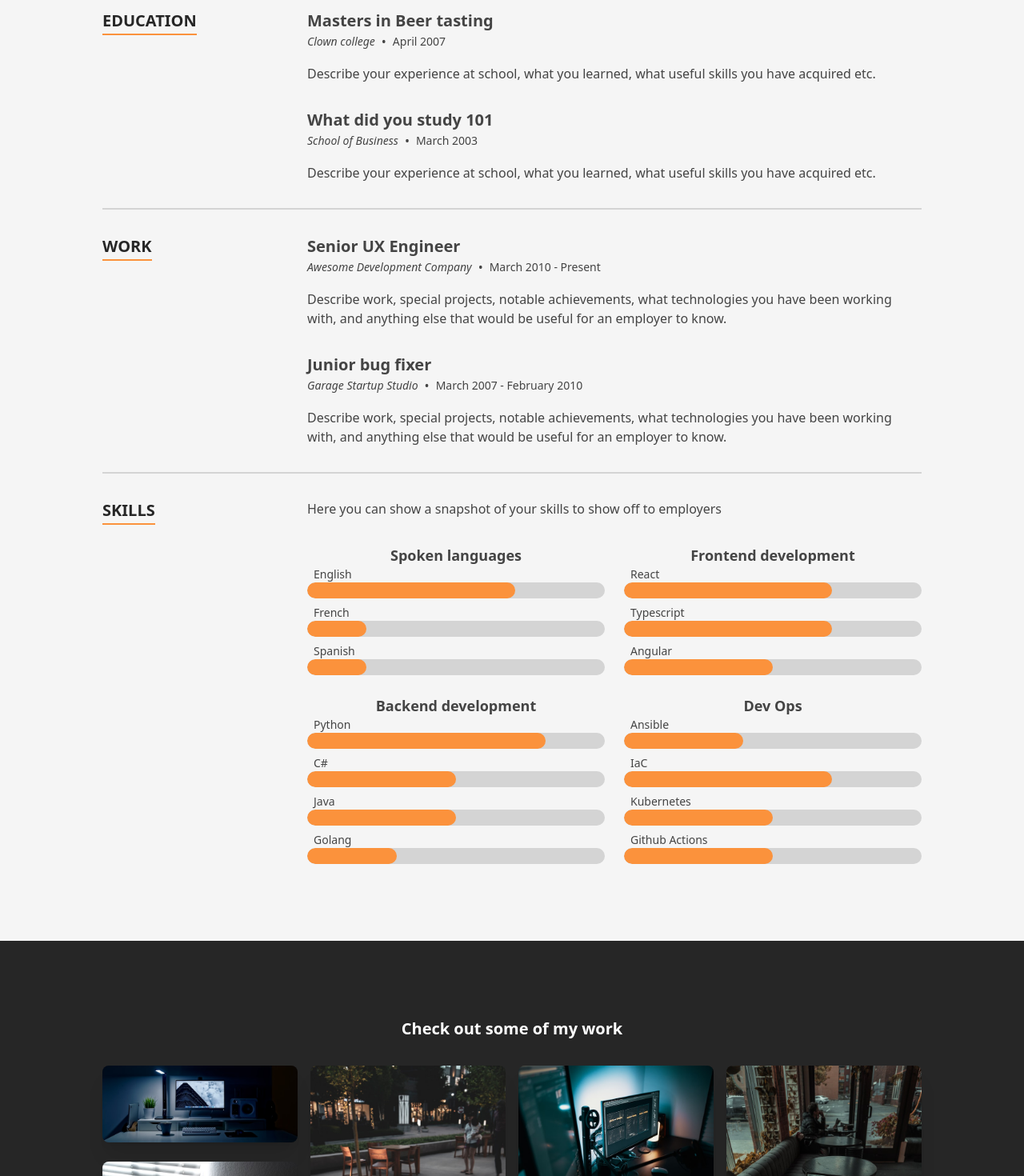
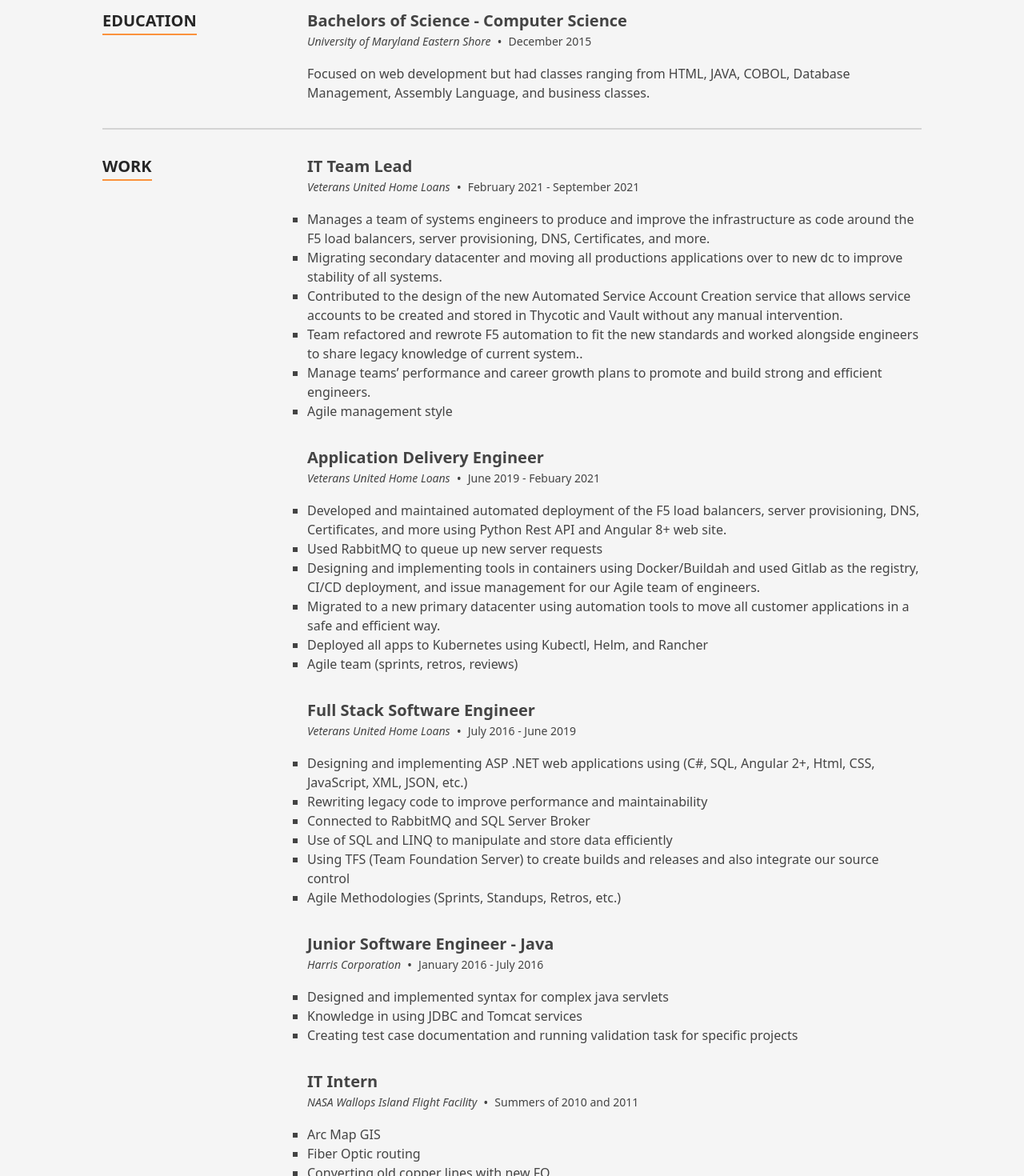
Before and after one commit to bjmccotter7192/mccotter-net-resume, a Next.js app: page / in a window 1280 px wide. Shown: the part 1280-2750 px from the top of the page at 80% size. Built offline with nearby package versions, Linux system fonts and the light colour scheme.

Commit message:
adding my personal info and fun pictures

```diff
--- a/src/data/data.tsx
+++ b/src/data/data.tsx
@@ -9,11 +9,11 @@
 } from '@heroicons/react/outline';
 
 import GithubIcon from '../components/Icon/GithubIcon';
-import InstagramIcon from '../components/Icon/InstagramIcon';
+import FacebookIcon from '../components/Icon/FacebookIcon';
 import LinkedInIcon from '../components/Icon/LinkedInIcon';
 import StackOverflowIcon from '../components/Icon/StackOverflowIcon';
 import TwitterIcon from '../components/Icon/TwitterIcon';
-import heroImage from '../images/header-background.webp';
+import heroImage from '../images/star-wars-wallpaper.jpg';
 import porfolioImage1 from '../images/portfolio/portfolio-1.jpg';
 import porfolioImage2 from '../images/portfolio/portfolio-2.jpg';
 import porfolioImage3 from '../images/portfolio/portfolio-3.jpg';
@@ -25,7 +25,7 @@
 import porfolioImage9 from '../images/portfolio/portfolio-9.jpg';
 import porfolioImage10 from '../images/portfolio/portfolio-10.jpg';
 import porfolioImage11 from '../images/portfolio/portfolio-11.jpg';
-import profilepic from '../images/profilepic.jpg';
+import profilepic from '../images/FakeProfilePic.jpg';
 import testimonialImage from '../images/testimonial.webp';
 import {
   About,
@@ -44,8 +44,8 @@
  * Page meta data
  */
 export const homePageMeta: HomepageMeta = {
-  title: 'William McCotter Resume',
-  description: "This is the full resume for William McCotter.",
+  title: 'William (BJ) McCotter',
+  description: "This is the full resume for William (BJ) McCotter.",
 };
 
 /**
@@ -78,11 +78,6 @@
         and a growing interest in data & machine learning. Strong individual with an automation first mentality, passion for programming,
         and have tremendous interpersonal skills.
       </p>
-      {/* <p className="prose-sm text-stone-200 sm:prose-base lg:prose-lg">
-        In my free time time, you can catch me training in <strong className="text-stone-100">Muay Thai</strong>,
-        plucking my <strong className="text-stone-100">banjo</strong>, or exploring beautiful{' '}
-        <strong className="text-stone-100">Vancouver Island</strong>.
-      </p> */}
     </>
   ),
   actions: [
@@ -121,19 +116,53 @@
  */
 export const skills: SkillGroup[] = [
   {
-    name: 'Spoken languages',
+    name: 'Frontend development',
     skills: [
       {
-        name: 'English',
+        name: 'React',
         level: 7,
       },
       {
-        name: 'French',
-        level: 2,
+        name: 'Angular',
+        level: 5,
       },
       {
-        name: 'Spanish',
-        level: 2,
+        name: 'Typescript',
+        level: 7,
+      },
+    ],
+  },
+  {
+    name: 'Dev Ops',
+    skills: [
+      {
+        name: 'Github Actions',
+        level: 5,
+      },
+      {
+        name: 'Ansible',
+        level: 4,
+      },
+      {
+        name: 'Kubernetes',
+        level: 5,
+      },
+    ],
+  },
+  {
+    name: 'Backend development',
+    skills: [
+      {
+        name: 'Python',
+        level: 8,
+      },
+      {
+        name: 'C#',
+        level: 5,
+      },
+      {
+        name: 'Node.js',
+        level: 5,
       },
     ],
   },
@@ -155,44 +184,19 @@
     ],
   },
   {
-    name: 'Backend development',
+    name: 'Database',
     skills: [
       {
-        name: 'Python',
-        level: 8,
-      },
-      {
-        name: 'C#',
-        level: 5,
-      },
-      {
-        name: 'Java',
-        level: 5,
-      },
-      {
-        name: 'Golang',
-        level: 3,
-      },
-    ],
-  },
-  {
-    name: 'Dev Ops',
-    skills: [
-      {
-        name: 'Ansible',
-        level: 4,
-      },
-      {
-        name: 'IaC',
+        name: 'Postgres',
         level: 7,
       },
       {
-        name: 'Kubernetes',
-        level: 5,
+        name: 'MS SQL',
+        level: 6,
       },
       {
-        name: 'Github Actions',
-        level: 5,
+        name: 'Mongo DB',
+        level: 4,
       },
     ],
   },
@@ -275,40 +279,98 @@
  */
 export const education: TimelineItem[] = [
   {
-    date: 'April 2007',
-    location: 'Clown college',
-    title: 'Masters in Beer tasting',
-    content: <p>Describe your experience at school, what you learned, what useful skills you have acquired etc.</p>,
-  },
-  {
-    date: 'March 2003',
-    location: 'School of Business',
-    title: 'What did you study 101',
-    content: <p>Describe your experience at school, what you learned, what useful skills you have acquired etc.</p>,
+    date: 'December 2015',
+    location: 'University of Maryland Eastern Shore',
+    title: 'Bachelors of Science - Computer Science',
+    content: <p>Focused on web development but had classes ranging from HTML, JAVA, COBOL, Database Management, Assembly Language, and business classes.</p>,
   },
 ];
 
 export const experience: TimelineItem[] = [
   {
-    date: 'March 2010 - Present',
-    location: 'Awesome Development Company',
-    title: 'Senior UX Engineer',
+    date: 'February 2021 - September 2021',
+    location: 'Veterans United Home Loans',
+    title: 'IT Team Lead',
     content: (
-      <p>
-        Describe work, special projects, notable achievements, what technologies you have been working with, and
-        anything else that would be useful for an employer to know.
-      </p>
+      <ul>
+        <li>Manages a team of systems engineers to produce and improve
+            the infrastructure as code around the F5 load balancers, server
+            provisioning, DNS, Certificates, and more.</li>
+        <li>Migrating secondary datacenter and moving all productions
+            applications over to new dc to improve stability of all systems.</li>
+        <li>Contributed to the design of the new Automated Service
+            Account Creation service that allows service accounts to be
+            created and stored in Thycotic and Vault without any manual
+            intervention.</li>
+        <li>Team refactored and rewrote F5 automation to fit the new
+            standards and worked alongside engineers to share legacy
+            knowledge of current system..</li>
+        <li>Manage teams’ performance and career growth plans to
+            promote and build strong and efficient engineers.</li>
+        <li>Agile management style</li>
+      </ul>
     ),
   },
   {
-    date: 'March 2007 - February 2010',
-    location: 'Garage Startup Studio',
-    title: 'Junior bug fixer',
+    date: 'June 2019 - Febuary 2021',
+    location: 'Veterans United Home Loans',
+    title: 'Application Delivery Engineer',
     content: (
-      <p>
-        Describe work, special projects, notable achievements, what technologies you have been working with, and
-        anything else that would be useful for an employer to know.
-      </p>
+      <ul>
+        <li>Developed and maintained automated deployment of the F5
+            load balancers, server provisioning, DNS, Certificates, and
+            more using Python Rest API and Angular 8+ web site.</li>
+        <li>Used RabbitMQ to queue up new server requests</li>
+        <li>Designing and implementing tools in containers using
+            Docker/Buildah and used Gitlab as the registry, CI/CD deployment, and issue management for our Agile team of
+            engineers.</li>
+        <li>Migrated to a new primary datacenter using automation tools
+            to move all customer applications in a safe and efficient way.</li>
+        <li>Deployed all apps to Kubernetes using Kubectl, Helm, and
+            Rancher</li>
+        <li>Agile team (sprints, retros, reviews)</li>
+      </ul>
+    ),
+  },
+  {
+    date: 'July 2016 - June 2019',
+    location: 'Veterans United Home Loans',
+    title: 'Full Stack Software Engineer',
+    content: (
+      <ul>
+        <li>Designing and implementing ASP .NET web applications using
+            (C#, SQL, Angular 2+, Html, CSS, JavaScript, XML, JSON, etc.)</li>
+        <li>Rewriting legacy code to improve performance and maintainability</li>
+        <li>Connected to RabbitMQ and SQL Server Broker</li>
+        <li>Use of SQL and LINQ to manipulate and store data efficiently</li>
+        <li>Using TFS (Team Foundation Server) to create builds and
+            releases and also integrate our source control</li>
+        <li>Agile Methodologies (Sprints, Standups, Retros, etc.)</li>
+      </ul>
+    ),
+  },
+  {
+    date: 'January 2016 - July 2016',
+    location: 'Harris Corporation',
+    title: 'Junior Software Engineer - Java',
+    content: (
+      <ul>
+        <li>Designed and implemented syntax for complex java servlets</li>
+        <li>Knowledge in using JDBC and Tomcat services</li>
+        <li>Creating test case documentation and running validation task for specific projects</li>
+      </ul>
+    ),
+  },
+  {
+    date: 'Summers of 2010 and 2011',
+    location: 'NASA Wallops Island Flight Facility',
+    title: 'IT Intern',
+    content: (
+      <ul>
+        <li>Arc Map GIS</li>
+        <li>Fiber Optic routing</li>
+        <li>Converting old copper lines with new FO</li>
+      </ul>
     ),
   },
 ];
@@ -342,8 +404,8 @@
  */
 
 export const contact: ContactSection = {
-  headerText: 'Get in touch.',
-  description: 'Here is a good spot for a message to your readers to let them know how best to reach out to you.',
+  headerText: 'Where to contact me.',
+  description: 'Feel free to reach out if you have any questions about my work, thank you!',
   items: [
     {
       type: ContactType.Email,
@@ -365,6 +427,11 @@
       text: 'bjmccotter7192',
       href: 'https://github.com/bjmccotter7192',
     },
+    {
+      type: ContactType.Facebook,
+      text: 'William McCotter',
+      href: 'https://www.facebook.com/wjmccotter',
+    },
   ],
 };
 
@@ -372,9 +439,9 @@
  * Social items
  */
 export const socialLinks: Social[] = [
-  {label: 'Github', Icon: GithubIcon, href: 'https://github.com/tbakerx'},
-  {label: 'Stack Overflow', Icon: StackOverflowIcon, href: 'https://stackoverflow.com/users/8553186/tim-baker'},
-  {label: 'LinkedIn', Icon: LinkedInIcon, href: 'https://www.linkedin.com/in/timbakerx/'},
-  {label: 'Instagram', Icon: InstagramIcon, href: 'https://www.instagram.com/tbakerx/'},
-  {label: 'Twitter', Icon: TwitterIcon, href: 'https://twitter.com/TimBakerx'},
+  {label: 'Github', Icon: GithubIcon, href: 'https://github.com/bjmccotter7192'},
+  {label: 'LinkedIn', Icon: LinkedInIcon, href: 'https://www.linkedin.com/in/william-mccotter-455045188/'},
+  {label: 'Facebook', Icon: FacebookIcon, href: 'https://www.facebook.com/wjmccotter'},
+  {label: 'Twitter', Icon: TwitterIcon, href: 'https://twitter.com/BJMcCotter'},
+  {label: 'Stack Overflow', Icon: StackOverflowIcon, href: 'https://stackoverflow.com/users/10273658/bj-mccotter'},
 ];
--- a/src/globalStyles.scss
+++ b/src/globalStyles.scss
@@ -49,3 +49,7 @@
 th {
   font-weight: 600;
 }
+
+ul {
+  list-style-type: square;
+}
```
Also changed, not shown: src/images/FakeProfilePic.jpg (added), src/images/star-wars-wallpaper.jpg (added).
